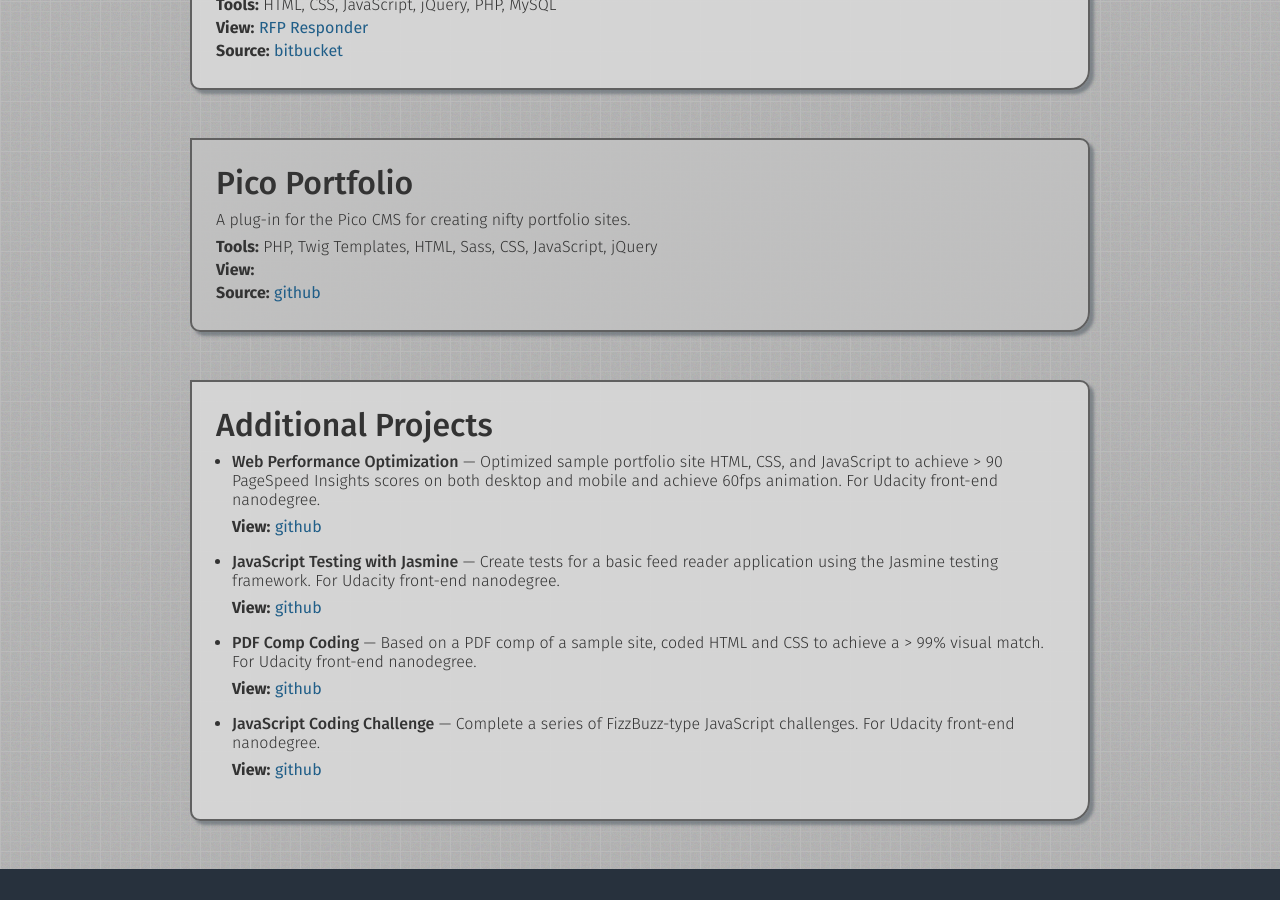
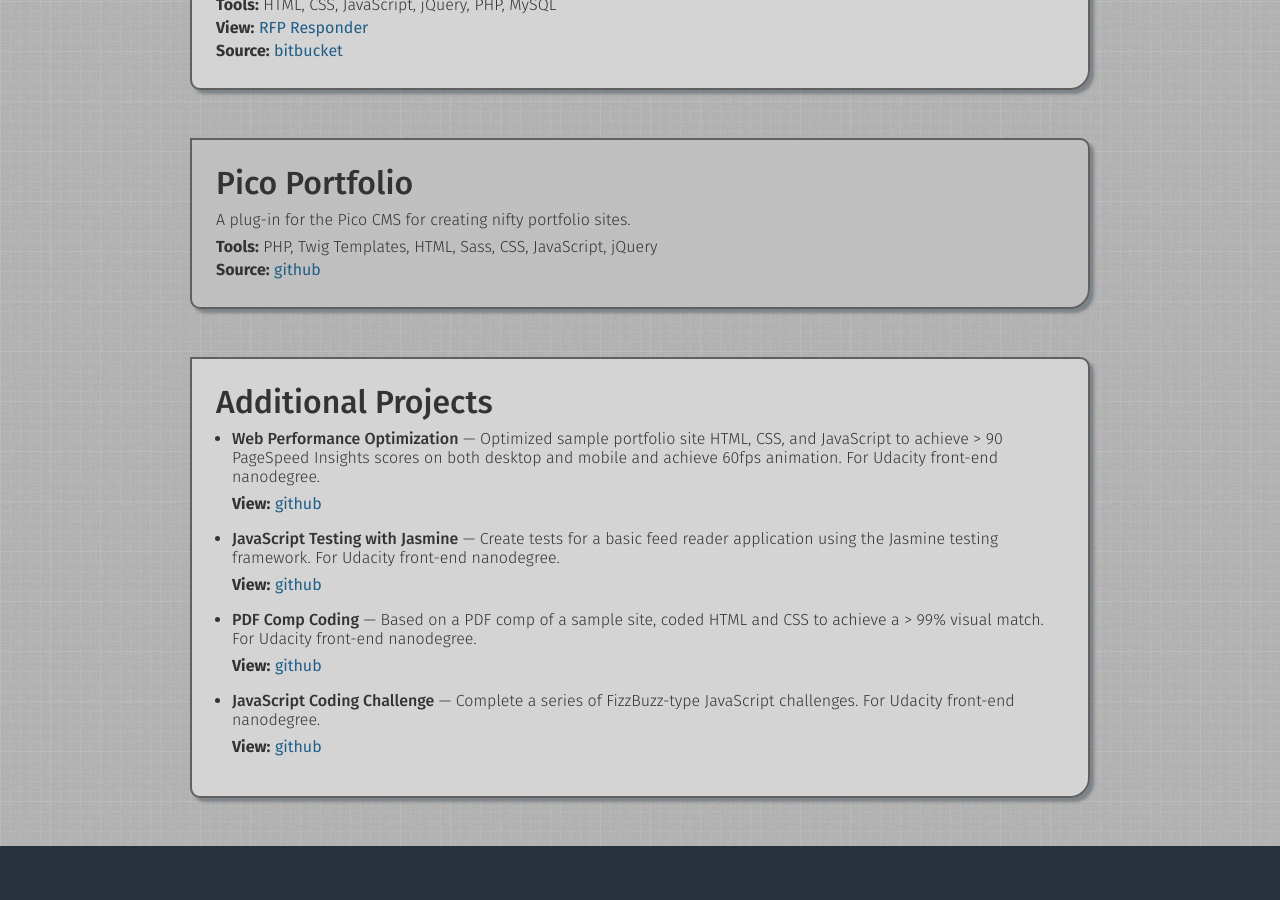
Before and after one commit to 6stringbeliever/6stringbeliever.github.io, a Jekyll site: the page built from index.html, in a window 1280 px wide and 900 px high, scrolled down 1549 px. Built offline with Jekyll 4.4.1, drawn with Linux system fonts in a browser that asks for light colours; nearby versions of some CDN libraries.

Commit message:
Add if/else to only display urls if they exist

```diff
--- a/index.html
+++ b/index.html
@@ -7,8 +7,12 @@ layout: default
   <h1>{{ project.name }}</h1>
   <p>{{ project.description }}</p>
   <p class="proj-info"><strong>Tools:</strong> {{ project.tools }}</p>
+  {% if project.projecturl.url != null %}
   <p class="proj-info"><strong>View:</strong> <a href="{{ project.projecturl.url }}">{{ project.projecturl.name }}</a></p>
+  {% endif %}
+  {% if project.sourceurl.url != null %}
   <p class="proj-info"><strong>Source:</strong> <a href="{{ project.sourceurl.url }}">{{ project.sourceurl.name }}</a></p>
+  {% endif %}
 </div>
 {% endfor %}
 
```
